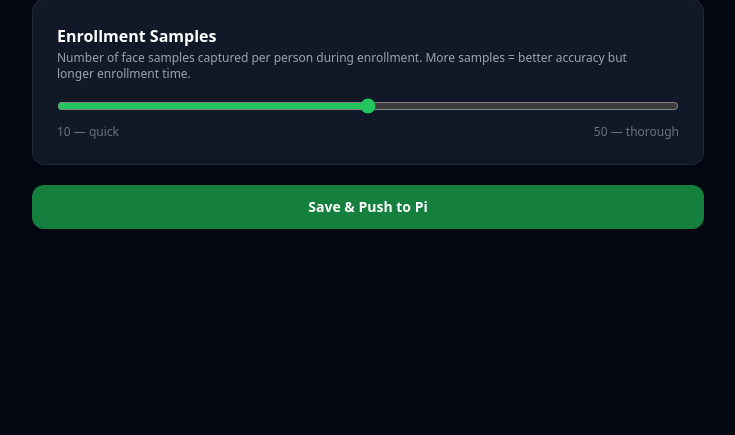
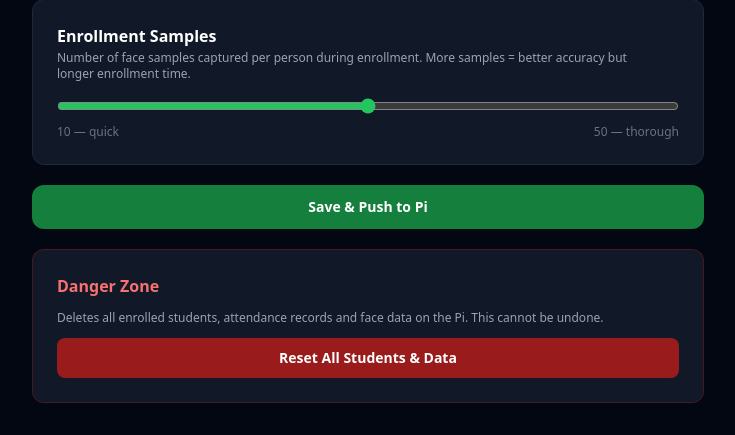
Before and after one commit to Sarthaktya/attendancepi, a FastAPI app: template webapp/templates/settings.html in a window 1280 px wide. Shown: the part 744-1179 px from the top of the page, without its empty margins (0-735 px from the left). Before the commit the page ends 973 px from the top, so only its background shows below. Run offline with FastAPI, Linux system fonts and the light colour scheme; the template is opened without the code that fills it, so the values that code supplies are empty; some libraries are stand-ins or nearby versions.

Commit message:
Add reset all data button to settings

```diff
--- a/webapp/templates/settings.html
+++ b/webapp/templates/settings.html
@@ -123,6 +123,19 @@
       Save & Push to Pi
     </button>
 
+    <!-- Danger zone -->
+    <div class="bg-gray-900 border border-red-900/50 rounded-xl p-6 space-y-3">
+      <h3 class="font-semibold text-red-400">Danger Zone</h3>
+      <p class="text-xs text-gray-400">
+        Deletes all enrolled students, attendance records and face data on the Pi.
+        This cannot be undone.
+      </p>
+      <button onclick="resetAll()"
+        class="w-full bg-red-800 hover:bg-red-700 text-white font-semibold rounded-lg py-2.5 text-sm transition">
+        Reset All Students & Data
+      </button>
+    </div>
+
   </div>
 </div>
 {% endblock %}
@@ -150,6 +163,16 @@
     .catch(() => showBanner("Could not reach server.", "bg-red-900/50 border border-red-700 text-red-300"));
   }
 
+  function resetAll() {
+    if (!confirm("This will delete ALL students, attendance records and face data. Are you sure?")) return;
+
+    fetch("/api/reset", { method: "POST" })
+      .then(r => r.json())
+      .then(data => {
+        if (data.ok) showBanner("All data reset. Re-enroll students to start fresh.", "bg-red-900/50 border border-red-700 text-red-300");
+      });
+  }
+
   function showBanner(msg, classes) {
     const el = document.getElementById("banner");
     el.className = `mb-6 rounded-xl px-5 py-3.5 text-sm font-medium ${classes}`;
```
Also changed, not shown: pi_client.py (+9 -0 lines), webapp/routers/api.py (+13 -0 lines).
